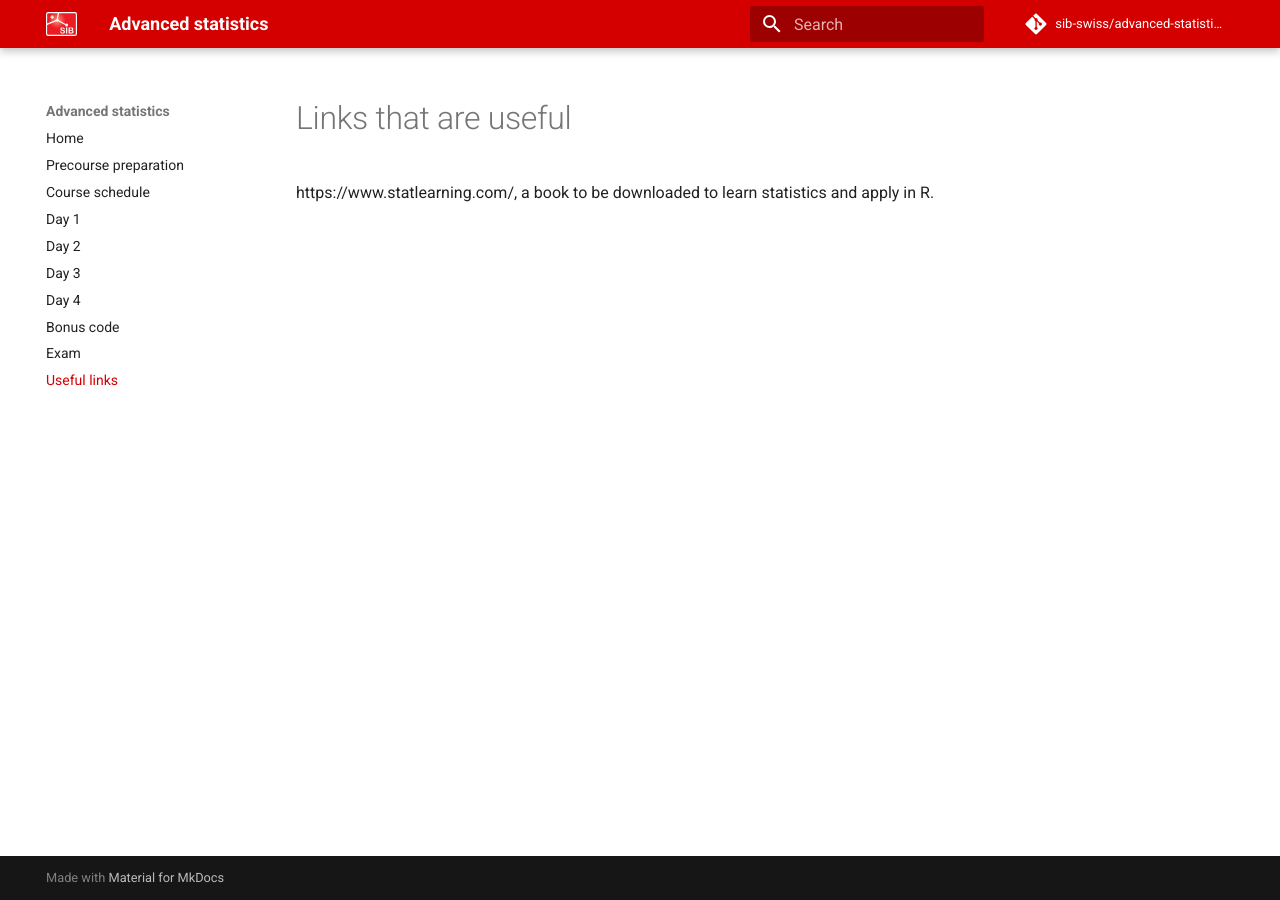
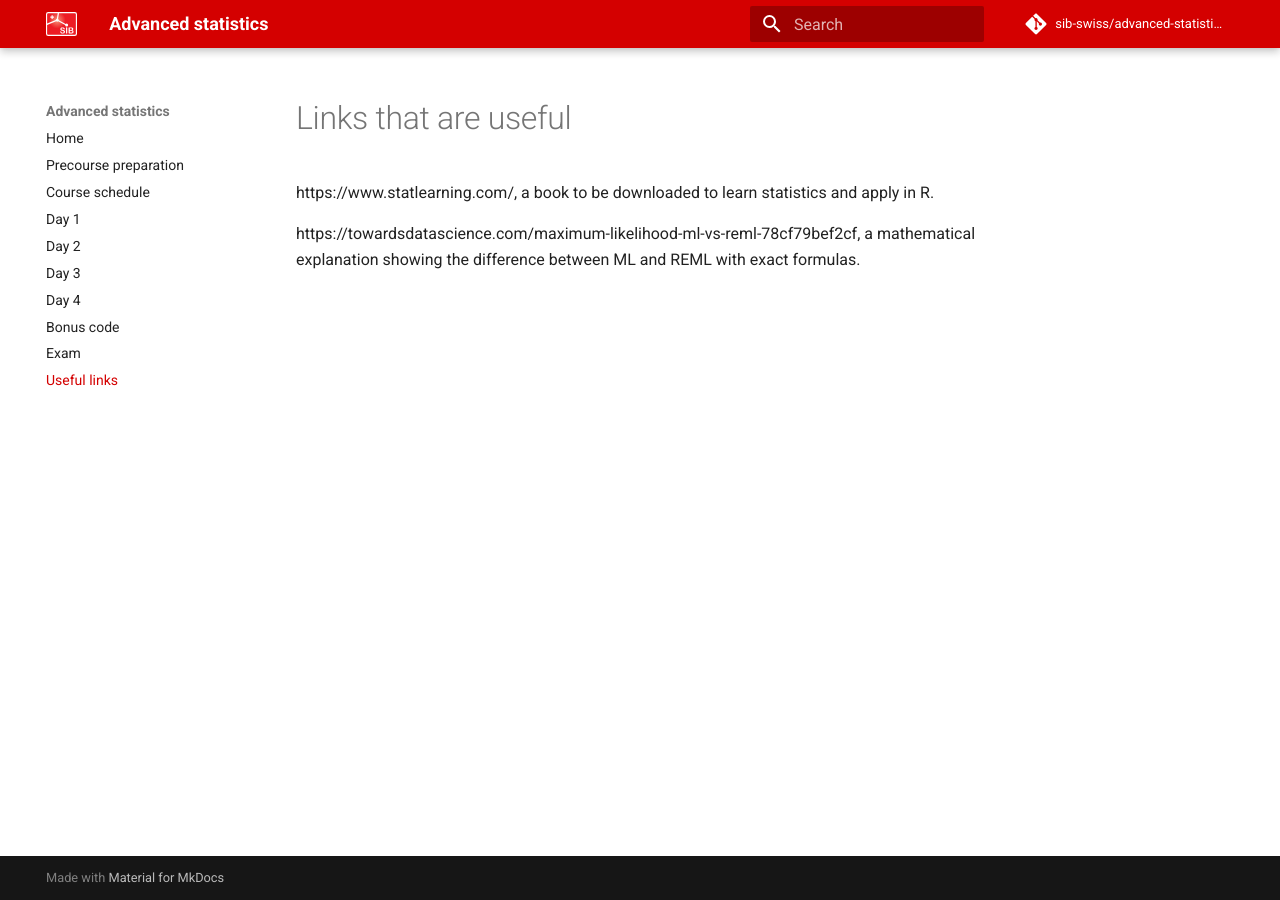
Before and after one commit to sib-swiss/advanced-statistics, an MkDocs documentation site: the page built from docs/links.md, in a window 1280 px wide. Built offline with MkDocs 1.6.1 and Material for MkDocs 9.7.7, drawn with Linux system fonts in a browser that asks for light colours; comment, search, counter and statistics services are not loaded.

Commit message:
presentations change

```diff
--- a/docs/links.md
+++ b/docs/links.md
@@ -1,2 +1,4 @@
 # Links that are useful
 https://www.statlearning.com/, a book to be downloaded to learn statistics and apply in R.
+
+https://towardsdatascience.com/maximum-likelihood-ml-vs-reml-78cf79bef2cf, a mathematical explanation showing the difference between ML and REML with exact formulas.
```
Also changed, not shown: 1 other file.
